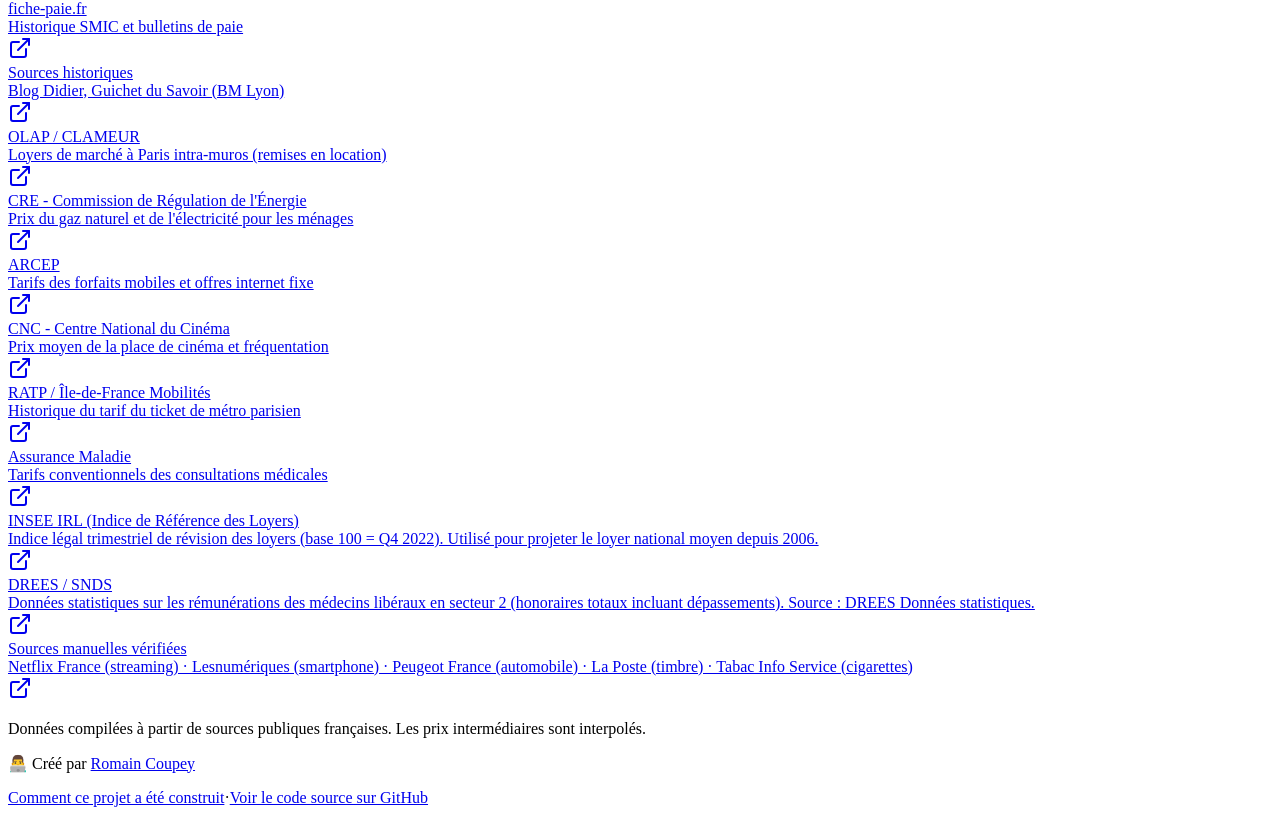
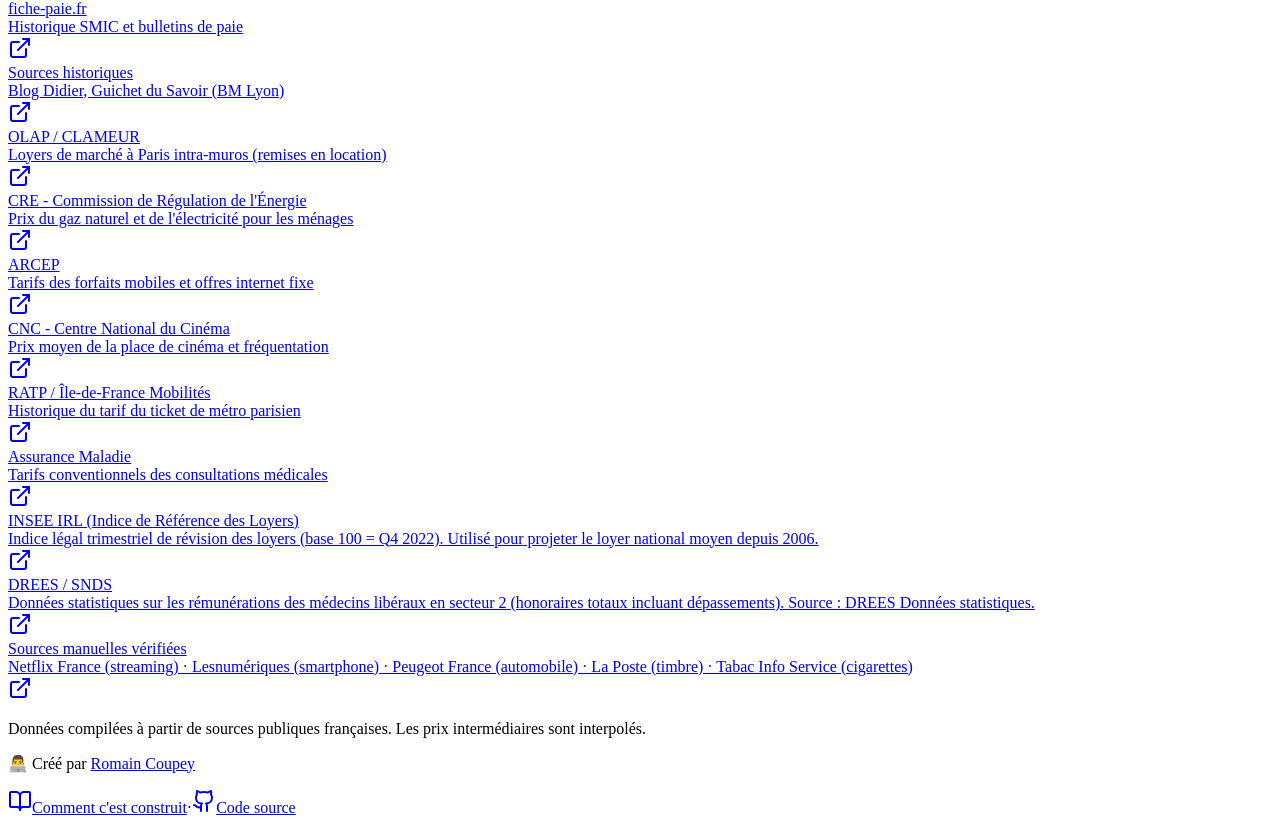
Before and after one commit to Ngopimas/enminutes, a React (Vite) app in the folder client/: page /#/ in a window 1280 px wide. Shown: the part 7154-7979 px from the top of the page. Built offline with nearby package versions, Linux system fonts and the light colour scheme.

Commit message:
feat: update attribution component layout and improve translation strings

```diff
--- a/client/src/components/Attribution.tsx
+++ b/client/src/components/Attribution.tsx
@@ -1,10 +1,11 @@
+import { Github, BookOpen } from "lucide-react";
 import { useLang } from "@/lib/i18n";
 
 export function Attribution() {
   const { t } = useLang();
 
   return (
-    <div className="w-full py-2 text-center text-xs text-muted-foreground space-y-1">
+    <div className="w-full py-2 text-center text-xs text-muted-foreground space-y-2">
       <p>
         {t("footerCreatedBy")}{" "}
         <a
@@ -16,25 +17,27 @@
           Romain Coupey
         </a>
       </p>
-      <p className="flex items-center justify-center gap-3">
+      <div className="flex flex-col sm:flex-row items-center justify-center gap-2 sm:gap-4">
         <a
           href="https://romaincoupey.com/posts/building-purchasing-power-visualizer-ai/"
           target="_blank"
           rel="noopener noreferrer"
-          className="hover:text-foreground transition-colors underline underline-offset-2"
+          className="flex items-center gap-1.5 hover:text-foreground transition-colors underline underline-offset-2"
         >
+          <BookOpen className="h-3.5 w-3.5 shrink-0" />
           {t("footerReadArticle")}
         </a>
-        <span aria-hidden="true">·</span>
+        <span className="hidden sm:inline" aria-hidden="true">·</span>
         <a
           href="https://github.com/Ngopimas/enminutes"
           target="_blank"
           rel="noopener noreferrer"
-          className="hover:text-foreground transition-colors underline underline-offset-2"
+          className="flex items-center gap-1.5 hover:text-foreground transition-colors underline underline-offset-2"
         >
+          <Github className="h-3.5 w-3.5 shrink-0" />
           {t("footerViewSource")}
         </a>
-      </p>
+      </div>
     </div>
   );
 }
--- a/client/src/lib/translations.ts
+++ b/client/src/lib/translations.ts
@@ -114,8 +114,8 @@
     footerText:
       "Données compilées à partir de sources publiques françaises. Les prix intermédiaires sont interpolés.",
     footerCreatedBy: "👨‍💻 Créé par",
-    footerViewSource: "Voir le code source sur GitHub",
-    footerReadArticle: "Comment ce projet a été construit",
+    footerViewSource: "Code source",
+    footerReadArticle: "Comment c'est construit",
     createdWith: "Créé avec",
     darkMode: "Mode sombre",
     lightMode: "Mode clair",
@@ -343,8 +343,8 @@
     footerText:
       "Data compiled from French public sources. Intermediate prices are interpolated.",
     footerCreatedBy: "👨‍💻 Created by",
-    footerViewSource: "View source code on GitHub",
-    footerReadArticle: "How this project was built",
+    footerViewSource: "Source code",
+    footerReadArticle: "How it was built",
     createdWith: "Created with",
     darkMode: "Dark mode",
     lightMode: "Light mode",
```
